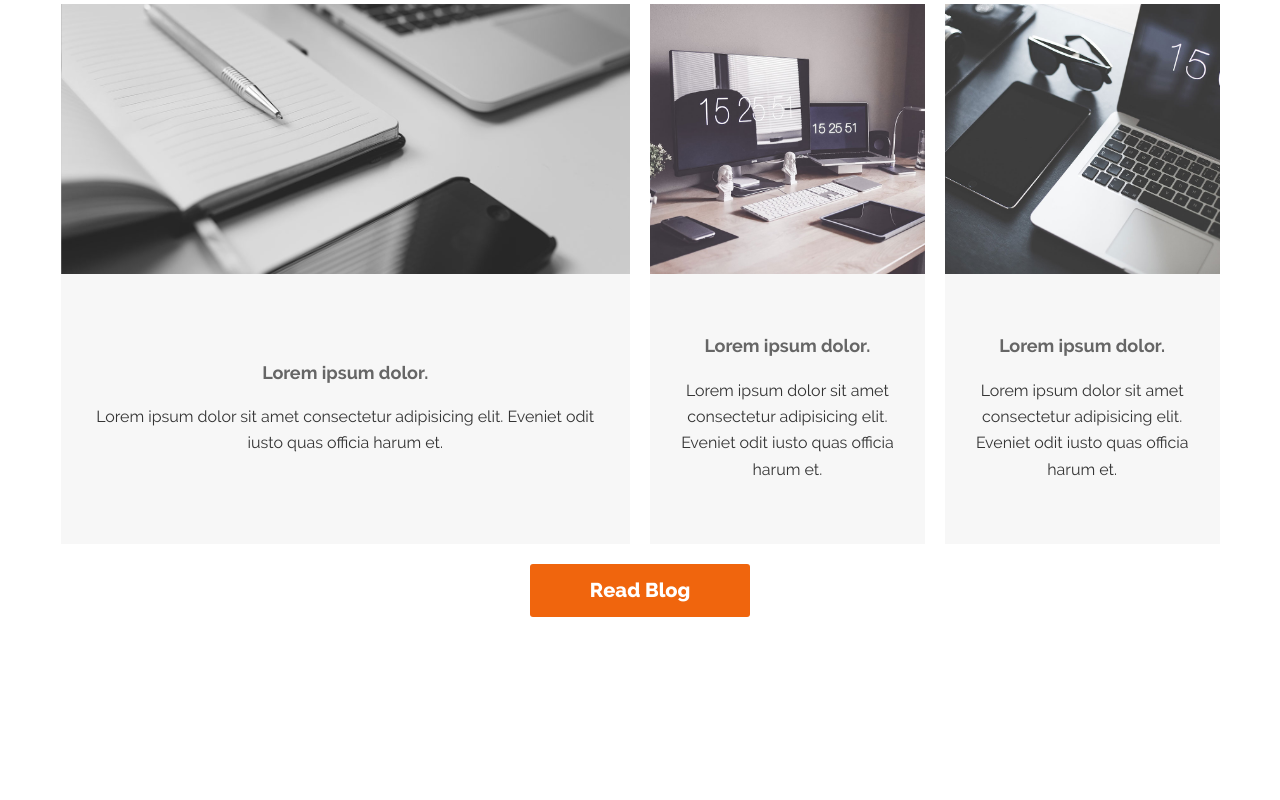
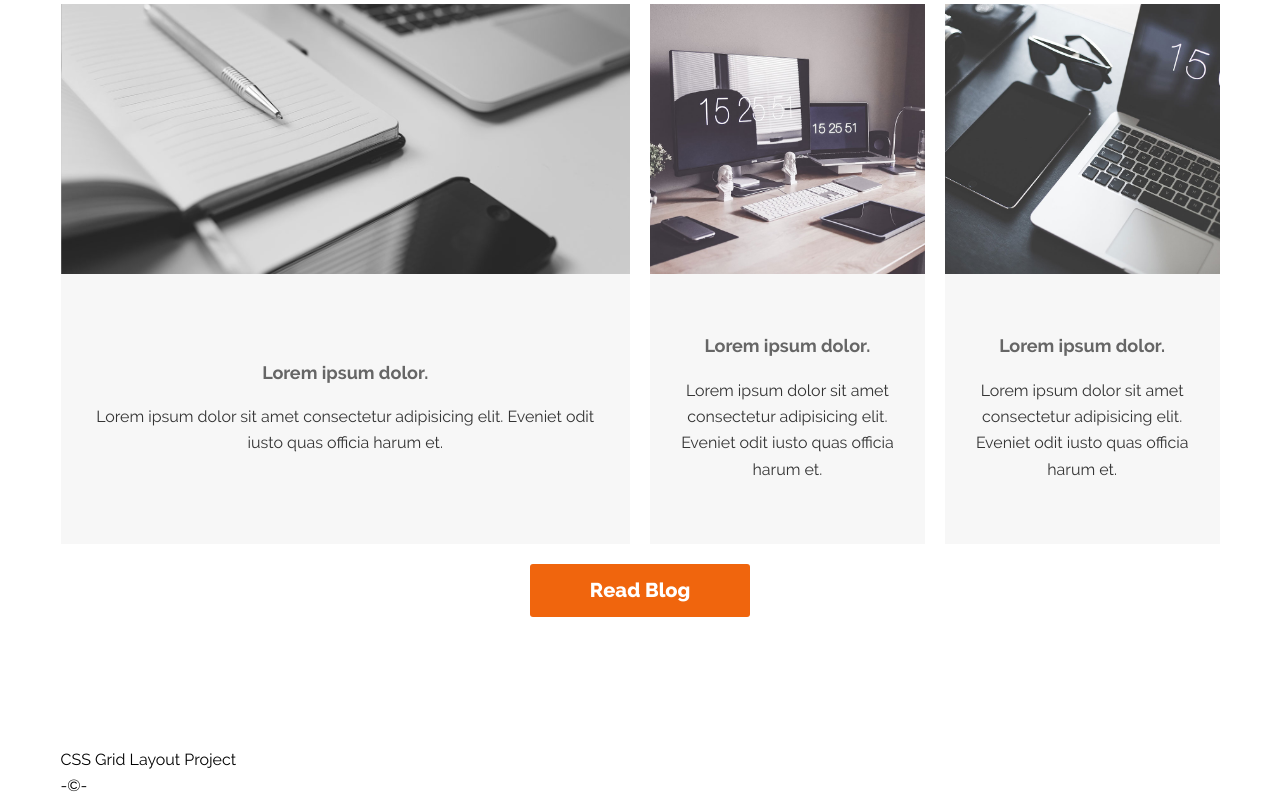
Before and after one commit to AndriiSavchuk/grid-project, a website: page app/index.html in a window 1280 px wide. Shown: the part 3259-4059 px from the top of the page. Before the commit the page ends 4006 px from the top, so only its background shows below. Drawn offline with Linux system fonts and the light colour scheme.

Commit message:
added markup for the "footer"

```diff
--- a/app/index.html
+++ b/app/index.html
@@ -124,6 +124,16 @@
         </div>
       </section>
 
+      <footer id="footer">
+        <div class="container">
+          <div class="footer-logo">
+            CSS Grid Layout <span>Project</span>
+            <div class="footer-copy">
+              -&copy;-
+            </div>
+          </div>
+        </div>
+      </footer>
 
     </main>
 
```
